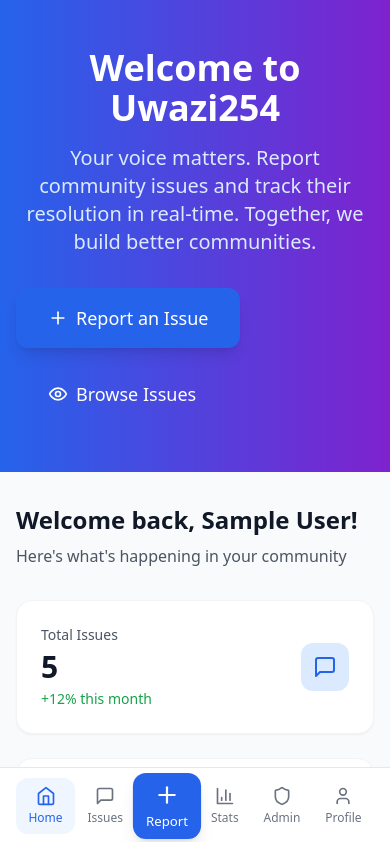
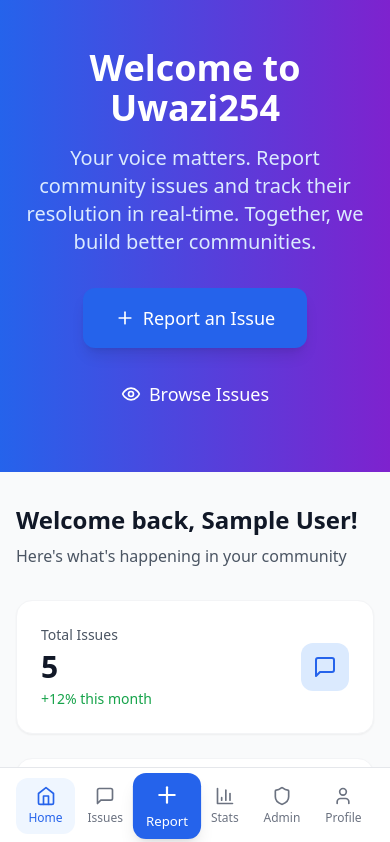
Before and after one commit to BrianKimeli/Uwazi254, a React (Vite) app in the folder frontend/: page / in a window 390 px wide. Shown: the top 842 px of the page. Built offline with nearby package versions, Linux system fonts and the light colour scheme; sample sign-in values are in the browser's storage.

Commit message:
Improve the layout of hero section buttons on mobile

```diff
--- a/frontend/src/pages/HomePage.tsx
+++ b/frontend/src/pages/HomePage.tsx
@@ -44,14 +44,14 @@ const HomePage: React.FC = () => {
               Your voice matters. Report community issues and track their resolution
               in real-time. Together, we build better communities.
             </p>
-            <div className="flex flex-col sm:flex-row gap-4 justify-center">
-              <Link to="/report">
-                <Button size="lg" className="bg-blue text-blue-600 hover:bg-blue-50">
+            <div className="flex flex-col sm:flex-row gap-4 justify-center items-center">
+              <Link to="/report" className="flex justify-center sm:justify-start">
+                <Button size="lg" className="text-blue-600 bg-blue hover:bg-blue-50">
                   <Plus className="h-5 w-5" />
                   Report an Issue
                 </Button>
               </Link>
-              <Link to="/issues">
+              <Link to="/issues" className="flex justify-center sm:justify-start">
                 <Button variant="ghost" size="lg" className="text-white border-white hover:bg-white/10">
                   <Eye className="h-5 w-5" />
                   Browse Issues
```
